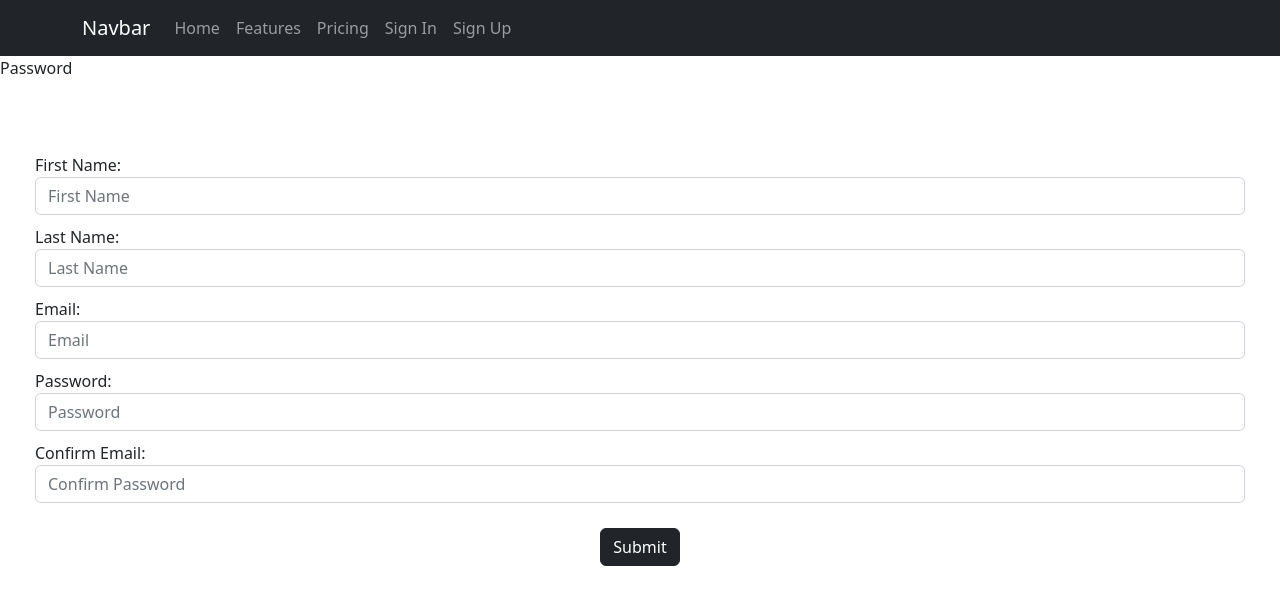
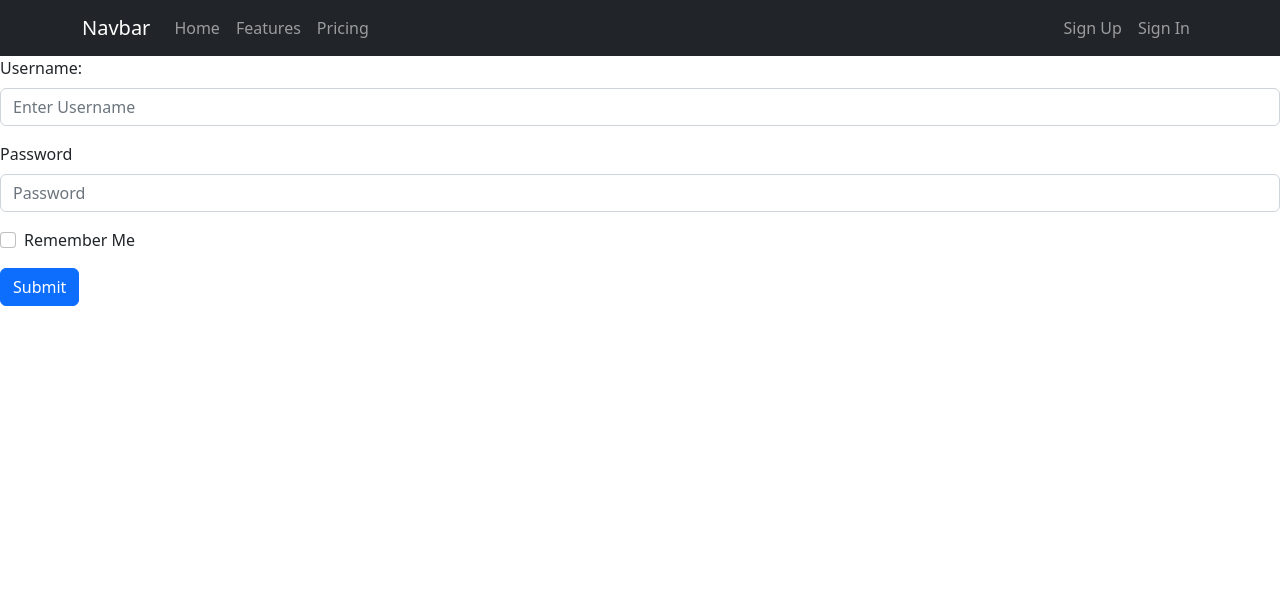
Before and after one commit to Eric-Chien-1/ecommerce-site, a React (Create React App) app in the folder ecommerce-app/: page /SignIn in a window 1280 px wide. Shown: the top 604 px of the page. Built offline with nearby package versions, Linux system fonts and the light colour scheme.

Commit message:
Fixed components links
Change the components

```diff
--- a/ecommerce-app/src/App.js
+++ b/ecommerce-app/src/App.js
@@ -5,7 +5,6 @@ import SignUp from './components/SignUp';
 function App() {
   return (<>
     <Navbar />
-    <SignUp />
 
   </>
   );
--- /dev/null
+++ b/ecommerce-app/src/components/Home.js
@@ -0,0 +1,8 @@
+const Home = () => {
+    return (
+        <>
+            <h1>Welcome User!</h1>
+        </>
+    )
+}
+export default Home;
--- a/ecommerce-app/src/components/Navigation.js
+++ b/ecommerce-app/src/components/Navigation.js
@@ -1,27 +1,33 @@
 import { Container, Nav, Navbar, NavbarBrand, NavLink } from 'react-bootstrap';
 import { Routes, Route, BrowserRouter } from 'react-router-dom';
+import React from 'react';
+import SignUp from './SignUp';
 import SignIn from './SignIn';
-import SignUp from './SignUp';
+import Home from './Home';
 import '../css/navigation.css'
 const Navigation = () => {
-    return (<>
+    return (
+        <>
             <BrowserRouter>
                 <Navbar bg="dark" variant="dark">
                     <Container>
                         <NavbarBrand href="/">Navbar</NavbarBrand>
                         <Nav className="me-auto">
-                        <NavLink to="/home">Home</NavLink>
-                        <NavLink to="/features">Features</NavLink>
-                        <NavLink to="/pricing">Pricing</NavLink>
-                        <NavLink to="/SignIn">Sign In</NavLink>
-                        <NavLink to="/SignUp">Sign Up</NavLink>
+                            <NavLink href="/Home">Home</NavLink>
+                            <NavLink href="#features">Features</NavLink>
+                            <NavLink href="#pricing">Pricing</NavLink>
+                        </Nav>
+                        <Nav>
+                            <NavLink href="/SignUp">Sign Up</NavLink>
+                            <NavLink href="/SignIn">Sign In</NavLink>
                         </Nav>
                     </Container>
                 </Navbar>
-
                 <Routes>
+                    <Route exact path="/" element={<Home />} />
+                    <Route exact path="/Home" element={<Home />} />
+                    <Route exact path="/SignUp" element={<SignUp />} />
                     <Route exact path="/SignIn" element={<SignIn />} />
-                <Route exact path="/SignUp" element={<SignUp />} />
                 </Routes>
             </BrowserRouter>
         </>
--- a/ecommerce-app/src/components/SignIn.js
+++ b/ecommerce-app/src/components/SignIn.js
@@ -2,12 +2,22 @@ import { Button, Form } from 'react-bootstrap';
 const SignIn = () => {
     return (
         <>
-            <div className="sign-in-page">
-                <Form>
-                    <Form.Label htmlFor="inputPassword5" >Password</Form.Label>
-                </Form>
-
-            </div>
+            <Form>
+                <Form.Group className="mb-3">
+                    <Form.Label>Username: </Form.Label>
+                    <Form.Control type="text" placeholder="Enter Username" />
+                </Form.Group>
+                <Form.Group className="mb-3" >
+                    <Form.Label>Password</Form.Label>
+                    <Form.Control type="password" placeholder="Password" />
+                </Form.Group>
+                <Form.Group className="mb-3">
+                    <Form.Check type="checkbox" label="Remember Me" />
+                </Form.Group>
+                <Button variant="primary" type="submit">
+                    Submit
+                </Button>
+            </Form>
         </>
     );
 }
```
Lines whose indentation alone changed are shown as unchanged.
